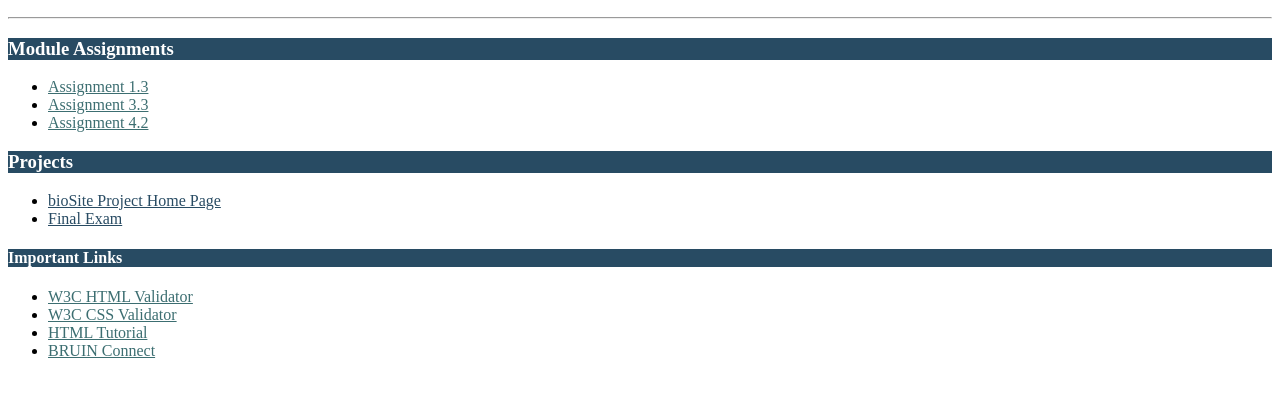
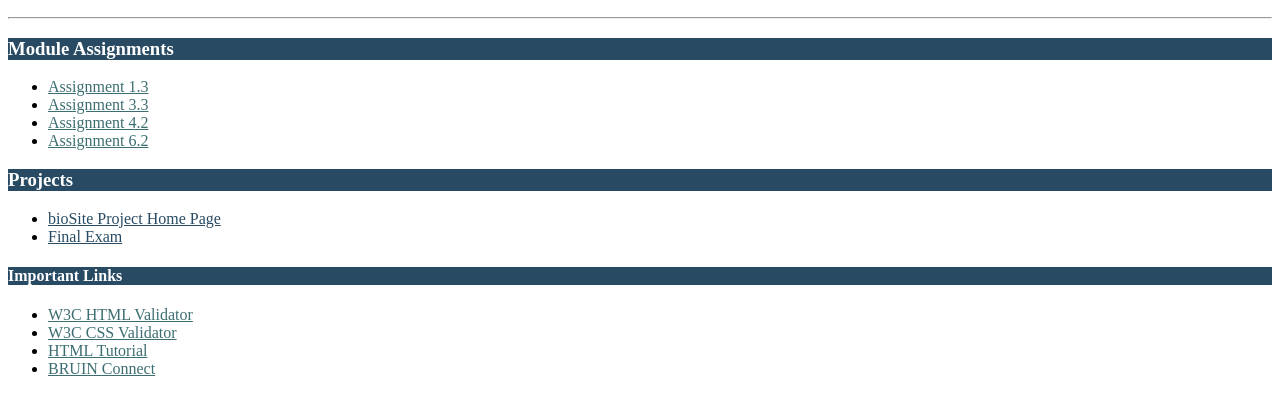
Before and after one commit to JDGinter/csd-340, a plain HTML site: page index.html in a window 1280 px wide. Shown: the part 136-548 px from the top of the page. Drawn offline with Linux system fonts and the light colour scheme.

Commit message:
Pushing 2/4/2024

```diff
--- a/index.html
+++ b/index.html
@@ -13,6 +13,7 @@
         <li><a href="module-1/ginter_Mod_1_3.html">Assignment 1.3</a> </li>
         <li><a href="module-3/Ginter_Mod3_3.html">Assignment 3.3</a> </li>
         <li><a href="module-4/Ginter_Mod4_2.html">Assignment 4.2</a> </li>
+        <li><a href="module-6/Ginter_Mod6_2.html">Assignment 6.2</a> </li>
       </ul>
       </ul>
       <h3>Projects</h3>
```
Also changed, not shown: 1 other file.
